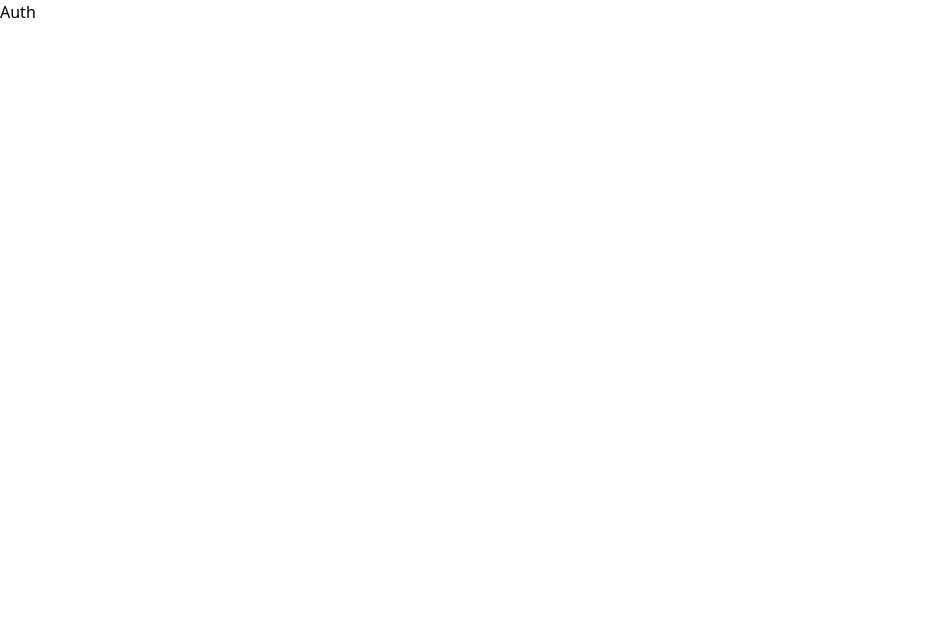
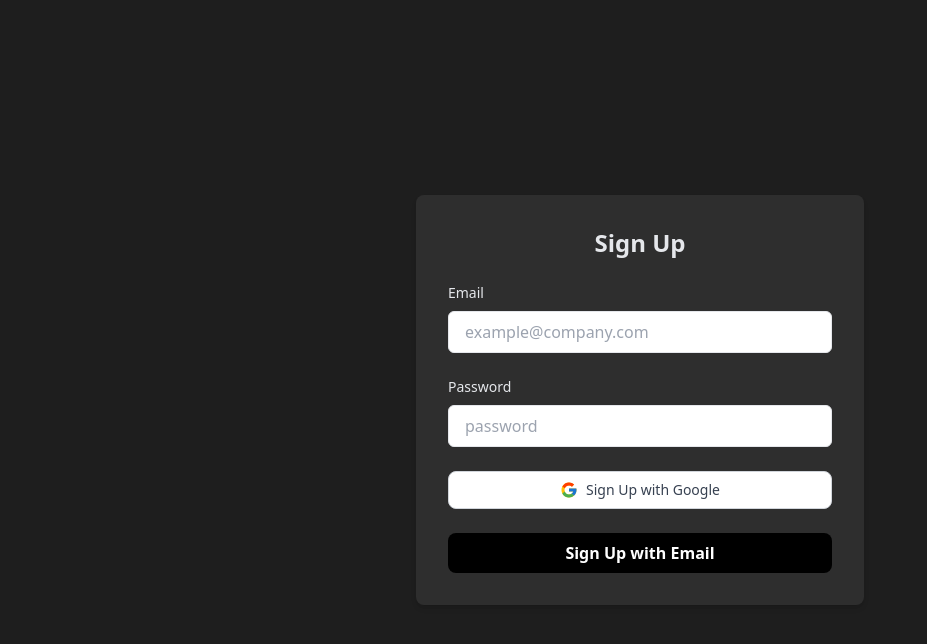
Before and after one commit to AnirudhRakonda/Snippets, a React (Vite) app in the folder frontend/: page /auth in a window 1280 px wide. Shown: the top 644 px of the page, without its empty margins (0-927 px from the left). Built offline with nearby package versions, Linux system fonts and the light colour scheme.

Commit message:
authentication
almost done auth should do logout function

```diff
--- a/frontend/package.json
+++ b/frontend/package.json
@@ -13,6 +13,7 @@
     "firebase": "^11.0.2",
     "react": "^18.3.1",
     "react-dom": "^18.3.1",
+    "react-icons": "^5.4.0",
     "react-router-dom": "^7.0.2"
   },
   "devDependencies": {
--- a/frontend/src/App.jsx
+++ b/frontend/src/App.jsx
@@ -1,20 +1,53 @@
 import React from "react";
-import { BrowserRouter as Router, Routes, Route } from "react-router-dom";
+import { BrowserRouter as Router, Routes, Route, Navigate } from "react-router-dom";
 
-// Import your pages
-import Auth from "./pages/Auth";
+import Auth from "./pages/AuthPage";
 import Add from "./pages/Add";
 import Profile from "./pages/Profile";
 import Landing from "./pages/Landing";
+import { onAuthStateChanged } from "firebase/auth";
+import auth from "./Firebase"; // Firebase setup file
+
+const ProtectedRoute = ({ children }) => {
+  const [isLoggedIn, setIsLoggedIn] = React.useState(false);
+  const [loading, setLoading] = React.useState(true);
+
+  React.useEffect(() => {
+    const unsubscribe = onAuthStateChanged(auth, (user) => {
+      setIsLoggedIn(!!user); // If user exists, set true; otherwise, false
+      setLoading(false); // Stop loading once auth state is checked
+    });
+
+    return () => unsubscribe(); // Cleanup subscription on unmount
+  }, []);
+
+  if (loading) return <div>Loading...</div>; // Optional loading state
+
+  return isLoggedIn ? children : <Navigate to="/auth" />;
+};
 
 const App = () => {
   return (
     <Router>
       <Routes>
-        <Route path="/" element={< Landing/>} />
+        <Route path="/" element={<Landing />} />
         <Route path="/auth" element={<Auth />} />
-        <Route path="/profile" element={<Profile />} />
-        <Route path="/add" element={<Add />} />
+        <Route
+          path="/profile"
+          element={
+            <ProtectedRoute>
+              <Profile />
+            </ProtectedRoute>
+          }
+        />
+        <Route
+          path="/add"
+          element={
+            <ProtectedRoute>
+              <Add />
+            </ProtectedRoute>
+          }
+        />
       </Routes>
     </Router>
   );
--- a/frontend/src/Firebase.jsx
+++ b/frontend/src/Firebase.jsx
@@ -1,7 +1,5 @@
-
 import { initializeApp } from "firebase/app";
-import { getAnalytics } from "firebase/analytics";
-
+import { getAuth, GoogleAuthProvider } from "firebase/auth";
 
 const firebaseConfig = {
   apiKey: "AIzaSyBh1y8VO8qmOXdBGcjXrLPPO5gyK5fbKiM",
@@ -10,9 +8,13 @@ const firebaseConfig = {
   storageBucket: "snippet-39d87.firebasestorage.app",
   messagingSenderId: "1077187113675",
   appId: "1:1077187113675:web:1dc839b4cd7be48991614e",
-  measurementId: "G-YFB47GWHSB"
+  measurementId: "G-YFB47GWHSB",
 };
 
-// Initialize Firebase
+
 const app = initializeApp(firebaseConfig);
-const analytics = getAnalytics(app);
+const auth = getAuth(app);
+const googleProvider = new GoogleAuthProvider();
+
+
+export  default { auth, googleProvider };
--- /dev/null
+++ b/frontend/src/components/Auth.jsx
@@ -0,0 +1,78 @@
+import React, { useState } from 'react';
+import Firebase from '../Firebase';
+import { createUserWithEmailAndPassword, signInWithPopup } from 'firebase/auth';
+import { useNavigate } from 'react-router-dom';
+import { FcGoogle } from 'react-icons/fc';
+
+// Destructure auth and googleProvider from the Firebase default export
+const { auth, googleProvider } = Firebase;
+
+const Auth = () => {
+  const [email, setEmail] = useState('');
+  const [password, setPassword] = useState('');
+  const navigate = useNavigate();
+
+  // Email and Password Sign-In
+  const signIn = async () => {
+    try {
+      const userCredential = await createUserWithEmailAndPassword(auth, email, password);
+      if (userCredential.user) {
+        navigate('/profile');
+      }
+    } catch (error) {
+      console.error('Error signing in with email and password:', error.message);
+    }
+  };
+
+  // Google Sign-In
+  const signInGoogle = async () => {
+    try {
+      const userCredential = await signInWithPopup(auth, googleProvider);
+      if (userCredential.user) {
+        navigate('/profile');
+      }
+    } catch (error) {
+      console.error('Error signing in with Google:', error.message);
+    }
+  };
+
+  return (
+    <div className="flex items-center justify-center min-h-screen bg-Background">
+      <div className="w-full max-w-md p-8 space-y-6 bg-[#2e2e2e] rounded-lg shadow-md">
+        <h2 className="text-2xl font-bold text-center text-gray-200">Sign Up</h2>
+        <div>
+          <label className="block text-sm font-medium text-gray-200">Email</label>
+          <input
+            type="email"
+            placeholder="example@company.com"
+            className="w-full px-4 py-2 mt-2 border rounded-md focus:outline-none focus:ring focus:ring-primary"
+            onChange={(e) => setEmail(e.target.value)}
+          />
+        </div>
+        <div>
+          <label className="block text-sm font-medium text-gray-200">Password</label>
+          <input
+            type="password"
+            placeholder="password"
+            className="w-full px-4 py-2 mt-2 border rounded-md focus:outline-none focus:ring focus:ring-primary"
+            onChange={(e) => setPassword(e.target.value)}
+          />
+        </div>
+        <button
+          onClick={signInGoogle}
+          className="flex items-center justify-center w-full px-4 py-2 mt-4 text-sm font-medium text-gray-700 bg-white border border-gray-300 rounded-lg hover:bg-gray-100 hover:shadow-md transition duration-300 ease-in-out"
+        >
+          <FcGoogle className="mr-2 text-lg" /> Sign Up with Google
+        </button>
+        <button
+          onClick={signIn}
+          className="w-full px-4 py-2 bg-black text-white font-semibold rounded-lg hover:bg-white hover:text-[#1e1e1e] transition duration-300 ease-in-out"
+        >
+          Sign Up with Email
+        </button>
+      </div>
+    </div>
+  );
+};
+
+export default Auth;
--- a/frontend/src/pages/Auth.jsx
+++ /dev/null
@@ -1,9 +0,0 @@
-import React from 'react'
-
-const Auth = () => {
-  return (
-    <div>Auth</div>
-  )
-}
-
-export default Auth
--- /dev/null
+++ b/frontend/src/pages/AuthPage.jsx
@@ -0,0 +1,12 @@
+import React from 'react'
+import Auth from '../components/Auth'
+
+const AuthPage = () => {
+  return (
+    <div>
+      <Auth/>
+    </div>
+  )
+}
+
+export default AuthPage
--- a/frontend/src/pages/Landing.jsx
+++ b/frontend/src/pages/Landing.jsx
@@ -8,10 +8,10 @@ const Landing = () => {
     return (
         <div className="flex  flex-col items-center justify-center h-screen bg-Background text-white">
 
-                <h1 class="text-4xl w-[600px] font-bold text-center mb-8">
+                <h1 className="text-4xl w-[600px] font-bold text-center mb-8">
                     Your Personal Hub for Code Snippets & Algorithms
                 </h1>
-                <p class="text-[px] w-1/2 text-center mt-4 mb-12">
+                <p className="text-[px] w-1/2 text-center mt-4 mb-12">
                     Organize, store, and share code solutions with ease. Collaborate and learn with developers around the globe.
                 </p>
 
```
Also changed, not shown: 1 other file (tests, documents, lock files or other folders).
